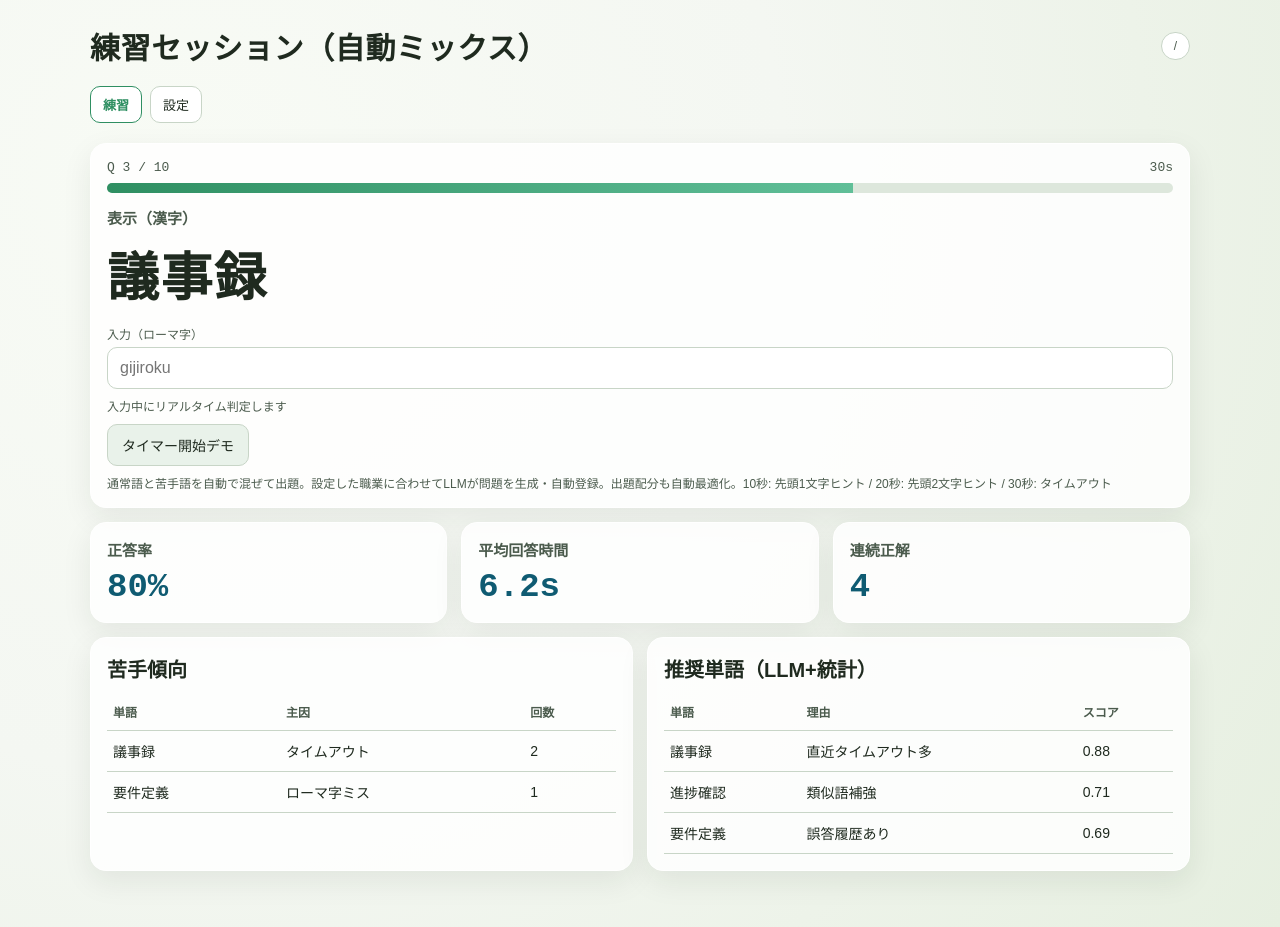
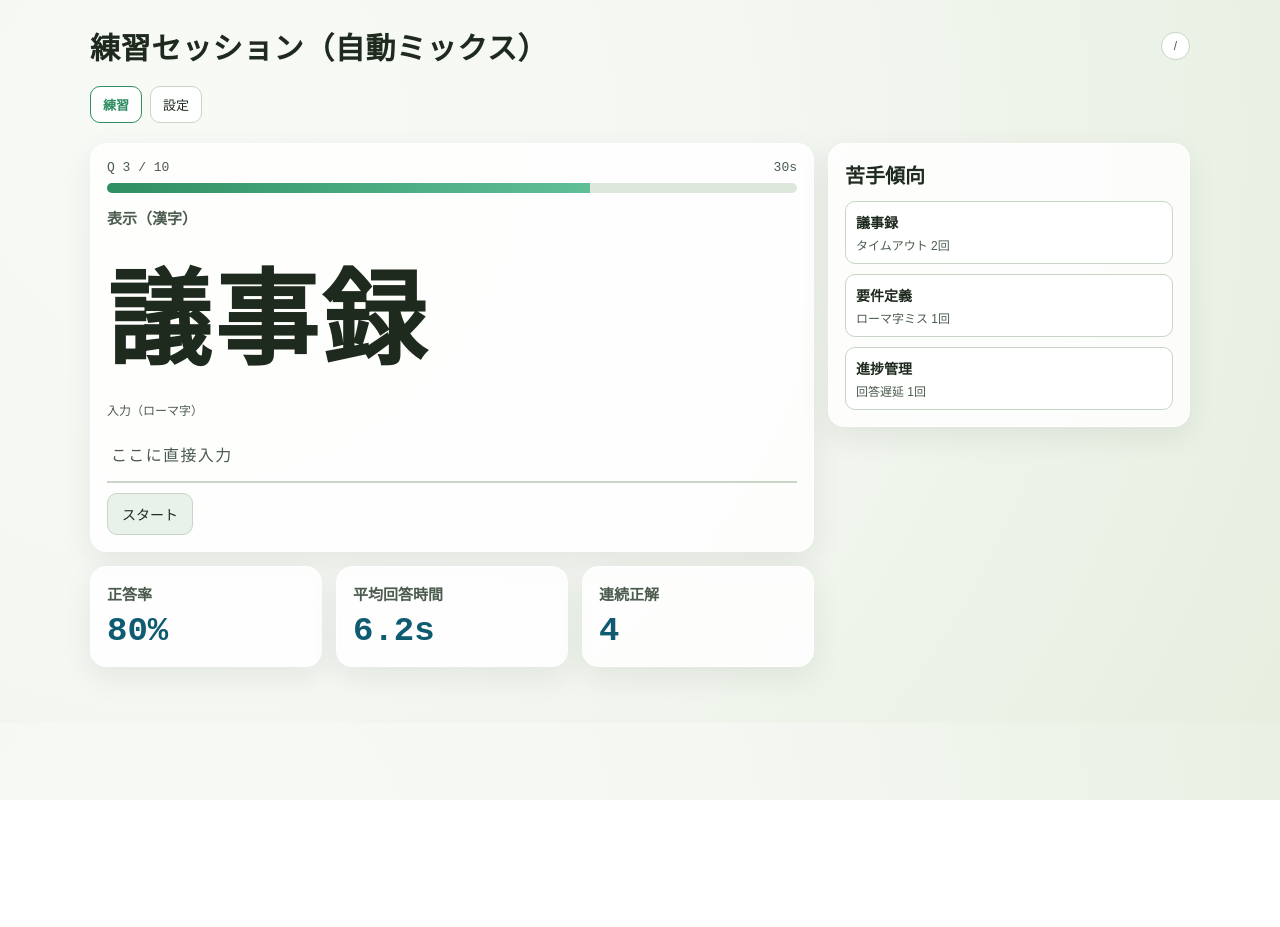
Before and after one commit to ymn-t-yamanashi/word_practice, a plain HTML site: page screen_design_html/index.html in a window 1280 px wide. After the commit the page ends 800 px from the top, so only its background shows below. Drawn offline with Linux system fonts and the light colour scheme.

Commit message:
docs: switch to direct typing display and two-pane weak-trend layout

```diff
--- a/screen_design_html/index.html
+++ b/screen_design_html/index.html
@@ -13,18 +13,19 @@
       <a class="active" href="index.html">練習</a><a href="settings.html">設定</a>
     </nav>
 
+    <section class="split-layout">
+      <div class="main-pane">
         <section class="card">
           <div class="status-line"><span>Q 3 / 10</span><span id="timer">30s</span></div>
           <div class="progress"><div id="bar"></div></div>
           <h3>表示（漢字）</h3>
           <div id="problem" class="problem" data-romaji="gijiroku">議事録</div>
           <label class="label">入力（ローマ字）</label>
-      <input id="answer-input" class="input" placeholder="gijiroku">
-      <p id="judge-status" class="small" style="margin-top:8px;">入力中にリアルタイム判定します</p>
+          <div id="answer-display" class="answer-display" aria-live="polite"></div>
+          <p id="judge-status" class="small" style="margin-top:8px;"></p>
           <div class="controls">
-        <button id="start-demo" class="btn btn-secondary">タイマー開始デモ</button>
+            <button id="start-demo" class="btn btn-secondary">スタート</button>
           </div>
-      <p class="small" style="margin-top:8px;">通常語と苦手語を自動で混ぜて出題。設定した職業に合わせてLLMが問題を生成・自動登録。出題配分も自動最適化。10秒: 先頭1文字ヒント / 20秒: 先頭2文字ヒント / 30秒: タイムアウト</p>
         </section>
 
         <section class="grid three" style="margin-top:14px;">
@@ -33,28 +34,18 @@
           <article class="card"><h3>連続正解</h3><div class="metric">4</div></article>
         </section>
 
-    <section class="grid two" style="margin-top:14px;">
-      <article class="card">
+      </div>
+
+      <aside class="side-pane">
+        <article class="card weak-trend-side">
         <h2>苦手傾向</h2>
-        <table class="table">
-          <thead><tr><th>単語</th><th>主因</th><th>回数</th></tr></thead>
-          <tbody>
-            <tr><td>議事録</td><td>タイムアウト</td><td>2</td></tr>
-            <tr><td>要件定義</td><td>ローマ字ミス</td><td>1</td></tr>
-          </tbody>
-        </table>
+        <ul class="stack-list">
+          <li><strong>議事録</strong><span>タイムアウト 2回</span></li>
+          <li><strong>要件定義</strong><span>ローマ字ミス 1回</span></li>
+          <li><strong>進捗管理</strong><span>回答遅延 1回</span></li>
+        </ul>
         </article>
-      <article class="card">
-        <h2>推奨単語（LLM+統計）</h2>
-        <table class="table">
-          <thead><tr><th>単語</th><th>理由</th><th>スコア</th></tr></thead>
-          <tbody>
-            <tr><td>議事録</td><td>直近タイムアウト多</td><td>0.88</td></tr>
-            <tr><td>進捗確認</td><td>類似語補強</td><td>0.71</td></tr>
-            <tr><td>要件定義</td><td>誤答履歴あり</td><td>0.69</td></tr>
-          </tbody>
-        </table>
-      </article>
+      </aside>
     </section>
   </main>
   <script src="script.js"></script>
--- a/screen_design_html/script.js
+++ b/screen_design_html/script.js
@@ -2,7 +2,7 @@
   var timerEl = document.getElementById("timer");
   var barEl = document.getElementById("bar");
   var startBtn = document.getElementById("start-demo");
-  var inputEl = document.getElementById("answer-input");
+  var answerDisplayEl = document.getElementById("answer-display");
   var problemEl = document.getElementById("problem");
   var judgeEl = document.getElementById("judge-status");
   if (!timerEl || !barEl || !startBtn) return;
@@ -33,14 +33,15 @@
     t = setInterval(tick, 1000);
   });
 
-  if (!inputEl || !problemEl || !judgeEl) return;
+  if (!answerDisplayEl || !problemEl || !judgeEl) return;
   var answer = (problemEl.getAttribute("data-romaji") || "").toLowerCase();
+  var typed = "";
 
-  inputEl.addEventListener("input", function () {
-    var typed = inputEl.value.trim().toLowerCase();
+  function renderJudge() {
+    answerDisplayEl.textContent = typed;
 
     if (!typed) {
-      judgeEl.textContent = "入力中にリアルタイム判定します";
+      judgeEl.textContent = "";
       judgeEl.style.color = "";
       return;
     }
@@ -59,5 +60,25 @@
 
     judgeEl.textContent = "不一致（ローマ字を確認）";
     judgeEl.style.color = "#b34d2e";
+  }
+
+  window.addEventListener("keydown", function (e) {
+    if (e.metaKey || e.ctrlKey || e.altKey) return;
+    if (e.key === "Backspace") {
+      typed = typed.slice(0, -1);
+      renderJudge();
+      e.preventDefault();
+      return;
+    }
+    if (e.key === "Escape") {
+      typed = "";
+      renderJudge();
+      return;
+    }
+    if (/^[a-zA-Z]$/.test(e.key)) {
+      typed += e.key.toLowerCase();
+      renderJudge();
+      e.preventDefault();
+    }
   });
 })();
--- a/screen_design_html/styles.css
+++ b/screen_design_html/styles.css
@@ -77,6 +77,23 @@ body {
 
 .grid.two { grid-template-columns: repeat(2, minmax(0, 1fr)); }
 .grid.three { grid-template-columns: repeat(3, minmax(0, 1fr)); }
+
+.split-layout {
+  display: grid;
+  gap: 14px;
+  grid-template-columns: minmax(0, 2fr) minmax(280px, 1fr);
+  align-items: start;
+}
+
+.main-pane {
+  min-width: 0;
+}
+
+.side-pane {
+  min-width: 0;
+  position: sticky;
+  top: 16px;
+}
 
 .card {
   background: var(--card);
@@ -212,6 +229,21 @@ button, .btn {
   background: #fff;
 }
 
+.answer-display {
+  min-height: 56px;
+  border-bottom: 2px solid var(--line);
+  padding: 10px 4px;
+  font-size: 34px;
+  letter-spacing: 0.04em;
+  font-family: "M PLUS 1 Code", "Noto Sans JP", monospace;
+}
+
+.answer-display:empty::before {
+  content: "ここに直接入力";
+  color: var(--ink-soft);
+  font-size: 16px;
+}
+
 .label {
   font-size: 12px;
   color: var(--ink-soft);
@@ -220,7 +252,7 @@ button, .btn {
 }
 
 .problem {
-  font-size: clamp(28px, 5vw, 52px);
+  font-size: clamp(56px, 10vw, 104px);
   font-weight: 800;
   margin: 8px 0 14px;
   letter-spacing: 0.03em;
@@ -255,7 +287,36 @@ button, .btn {
   color: var(--ink-soft);
 }
 
+.weak-trend-side h2 { margin-bottom: 12px; }
+
+.stack-list {
+  list-style: none;
+  margin: 0;
+  padding: 0;
+  display: grid;
+  gap: 10px;
+}
+
+.stack-list li {
+  border: 1px solid var(--line);
+  border-radius: 10px;
+  padding: 10px;
+  background: #fff;
+  display: grid;
+  gap: 4px;
+}
+
+.stack-list strong {
+  font-size: 14px;
+}
+
+.stack-list span {
+  font-size: 12px;
+  color: var(--ink-soft);
+}
+
 @media (max-width: 820px) {
-  .grid.two, .grid.three { grid-template-columns: 1fr; }
+  .grid.two, .grid.three, .split-layout { grid-template-columns: 1fr; }
+  .side-pane { position: static; }
   .app { width: 94vw; margin-top: 16px; }
 }
```
Lines whose indentation alone changed are shown as unchanged.
